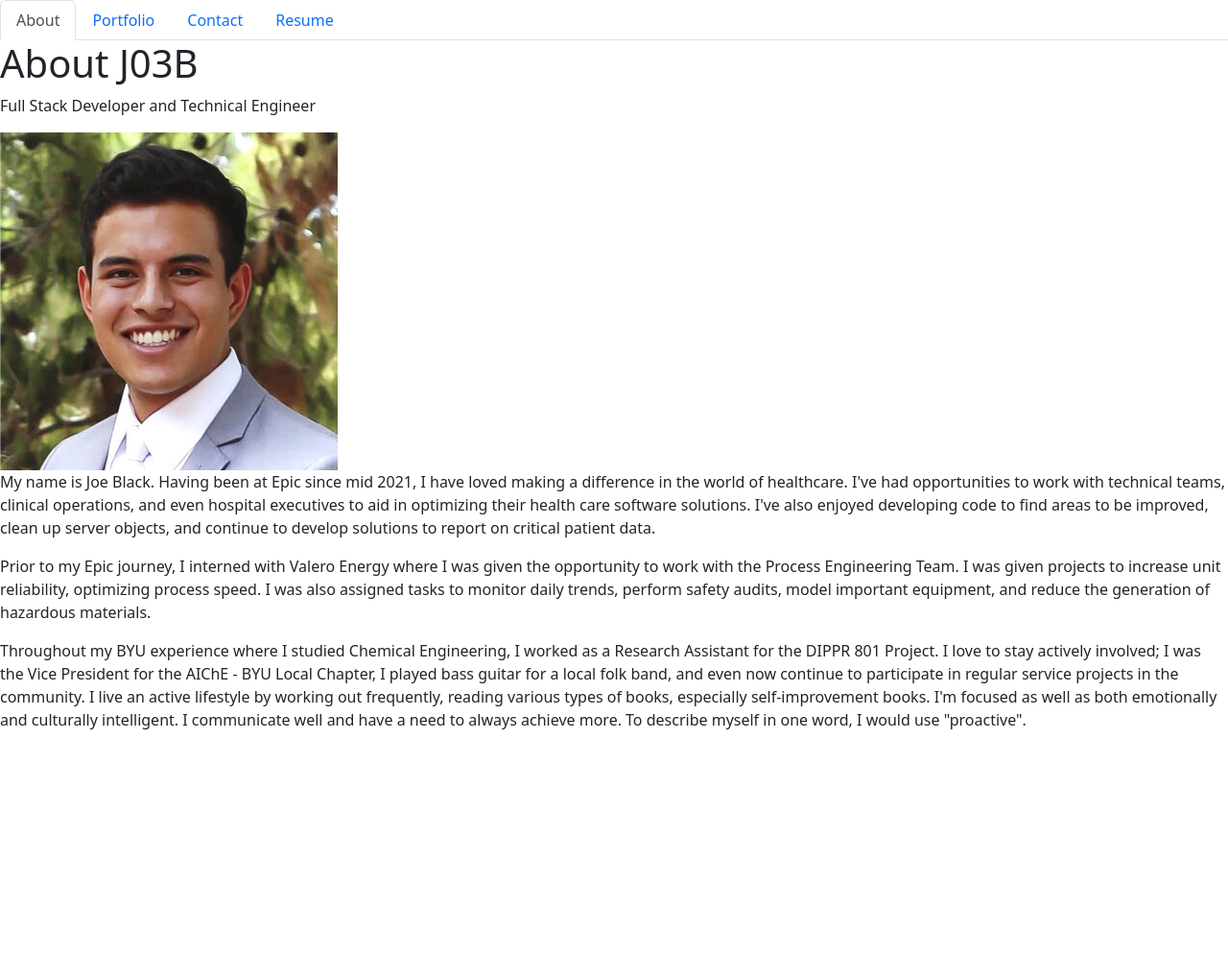
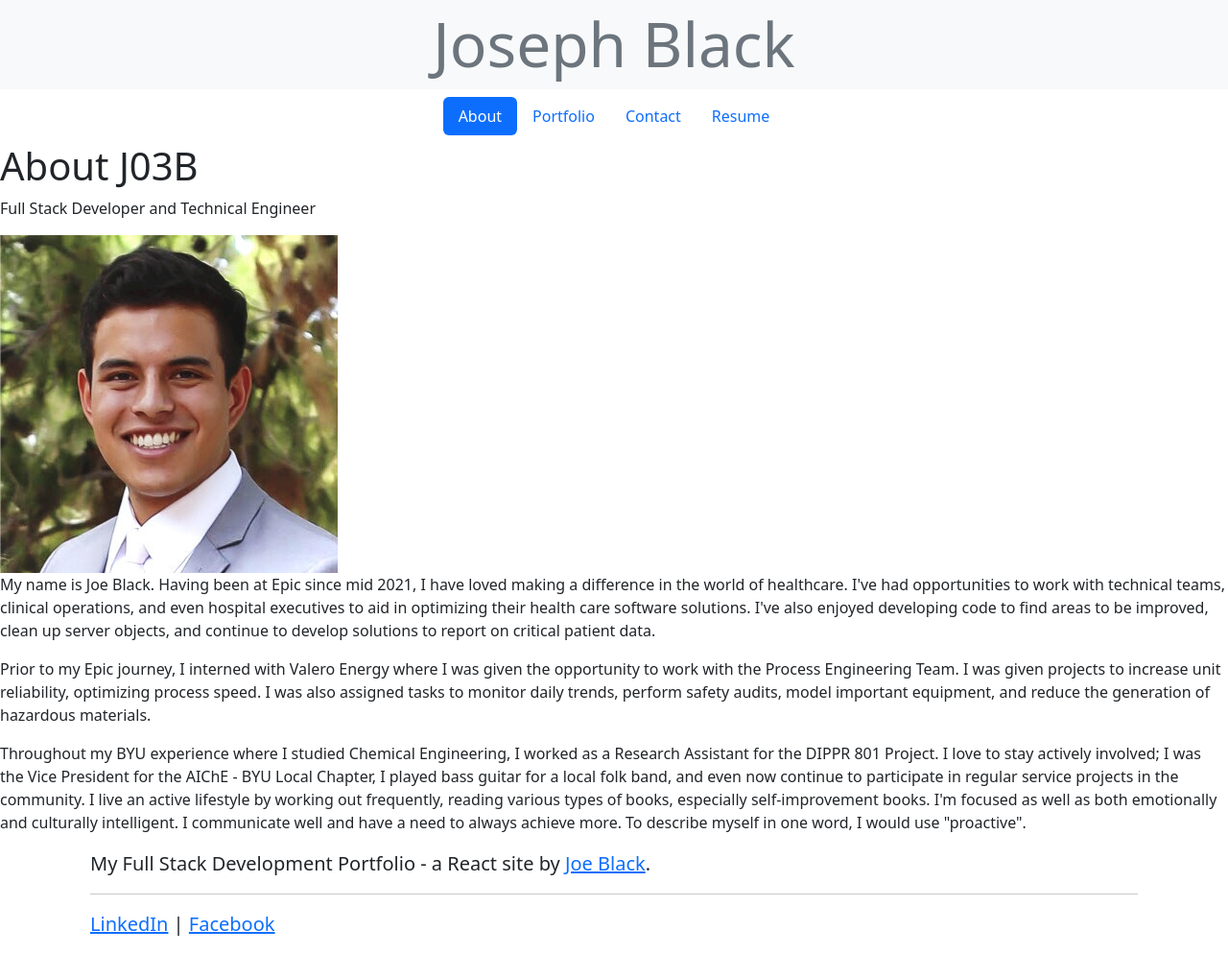
Before and after one commit to J03B/Portfolio, a React (Create React App) app: page / in a window 1280 px wide. Shown: the whole page at 96% size. Before the commit the page ends 800 px from the top, so only its background shows below. Built offline with nearby package versions, Linux system fonts and the light colour scheme.

Commit message:
Rearranged directories. Added bootsrap features. Added Header and Footer

```diff
--- a/package.json
+++ b/package.json
@@ -8,7 +8,7 @@
     "@testing-library/react": "^11.1.0",
     "@testing-library/user-event": "^13.5.0",
     "axios": "^1.3.5",
-    "bootstrap": "^5.2.3",
+    "bootstrap": "^5.3.0",
     "dotenv": "^16.0.3",
     "react": "17.0.2",
     "react-dom": "17.0.2",
--- a/src/App.js
+++ b/src/App.js
@@ -1,5 +1,5 @@
 import React from "react";
-import PortfolioContainer from "./components/PortfolioContainer";
+import PortfolioContainer from "./PortfolioContainer";
 
 const App = () => <PortfolioContainer />;
 
--- a/src/components/PortfolioContainer.js
+++ b/src/PortfolioContainer.js
@@ -1,5 +1,7 @@
 import React, { useState } from 'react';
-import NavTabs from './NavTabs';
+import NavTabs from './components/NavTabs';
+import Header from './components/Header';
+import Footer from './components/Footer';
 import About from './pages/About';
 import Portfolio from './pages/Portfolio';
 import Contact from './pages/Contact';
@@ -26,8 +28,10 @@ export default function PortfolioContainer() {
 
   return (
     <div>
+      <Header />
       <NavTabs currentPage={currentPage} handlePageChange={handlePageChange} />
       {renderPage()}
+      <Footer />
     </div>
   );
 }
--- /dev/null
+++ b/src/components/Footer.js
@@ -0,0 +1,34 @@
+import React from "react";
+
+function Footer() {
+  return (
+    <div>
+        <footer class="lead">
+            <div class="container">
+                <div class="container-fluid">
+                    <p>
+                        <strong>My Full Stack Development Portfolio</strong> - a React site by{" "}
+                        <a href="https://github.com/J03B" target="_blank" rel="noreferrer">
+                            Joe Black
+                        </a>
+                        .
+                        <hr />
+                        <a
+                            href="https://www.linkedin.com/in/joseph-black-5b8447161/"
+                            target="_blank" rel="noreferrer"
+                        >
+                            LinkedIn
+                        </a>
+                        {" "}|{" "}
+                        <a href="https://www.facebook.com/joey.black.733/" target="_blank" rel="noreferrer">
+                            Facebook
+                        </a>
+                    </p>
+                </div>
+            </div>
+        </footer>
+    </div>
+  );
+}
+
+export default Footer;
--- /dev/null
+++ b/src/components/Header.js
@@ -0,0 +1,24 @@
+import React from 'react';
+
+function Header() {
+    return (
+        <div>
+            <nav class="navbar navbar-expand-lg bg-body-tertiary">
+                <div class="container-fluid justify-content-center">
+                    <div class="nav-item">
+                        <a
+                            class="link-secondary nav-link"
+                            rel="noreferrer"
+                            target="_blank"
+                            href="https://github.com/J03B?tab=repositories"
+                        >
+                            <span class="display-3">Joseph Black</span>
+                        </a>
+                    </div>
+                </div>
+            </nav>
+        </div>
+    );
+}
+
+export default Header;
--- a/src/components/NavTabs.js
+++ b/src/components/NavTabs.js
@@ -2,44 +2,48 @@ import React from 'react';
 
 function NavTabs({ currentPage, handlePageChange }) {
   return (
-    <ul className="nav nav-tabs">
-      <li className="nav-item">
+    <nav class="navbar">
+      <div class="container-fluid justify-content-evenly">
+        <ul class="nav nav-pills">
+          <li class="nav-item">
             <a
               href="#about"
               onClick={() => handlePageChange('About')}
-          className={currentPage === 'About' ? 'nav-link active' : 'nav-link'}
+              class={currentPage === 'About' ? 'nav-link active' : 'nav-link'}
             >
               About
             </a>
           </li>
-      <li className="nav-item">
+          <li class="nav-item">
             <a
               href="#portfolio"
               onClick={() => handlePageChange('Portfolio')}
-          className={currentPage === 'Portfolio' ? 'nav-link active' : 'nav-link'}
+              class={currentPage === 'Portfolio' ? 'nav-link active' : 'nav-link'}
             >
               Portfolio
             </a>
           </li>
-      <li className="nav-item">
+          <li class="nav-item">
             <a
               href="#contact"
               onClick={() => handlePageChange('Contact')}
-          className={currentPage === 'Contact' ? 'nav-link active' : 'nav-link'}
+              class={currentPage === 'Contact' ? 'nav-link active' : 'nav-link'}
             >
               Contact
             </a>
           </li>
-      <li className="nav-item">
+          <li class="nav-item">
             <a
               href="#resume"
               onClick={() => handlePageChange('Resume')}
-          className={currentPage === 'Resume' ? 'nav-link active' : 'nav-link'}
+              class={currentPage === 'Resume' ? 'nav-link active' : 'nav-link'}
             >
               Resume
             </a>
           </li>
         </ul>
+      </div>
+    </nav>
   );
 }
 
--- a/src/components/pages/Contact.js
+++ b/src/pages/Contact.js
@@ -1,6 +1,6 @@
 import React, { useState } from 'react';
 import { useForm } from '@formspree/react';
-import { validateEmail } from '../../utils/helpers';
+import { validateEmail } from '../utils/helpers';
 
 function Contact() {
   const [state, handleSubmit] = useForm("jmbContact123");
```
Also changed, not shown: src/components/Project.js (added), src/pages/About.js (renamed from src/components/pages/About.js), src/pages/Portfolio.js (renamed from src/components/pages/Portfolio.js), src/pages/Resume.js (renamed from src/components/pages/Resume.js). Lines whose indentation alone changed are shown as unchanged.
